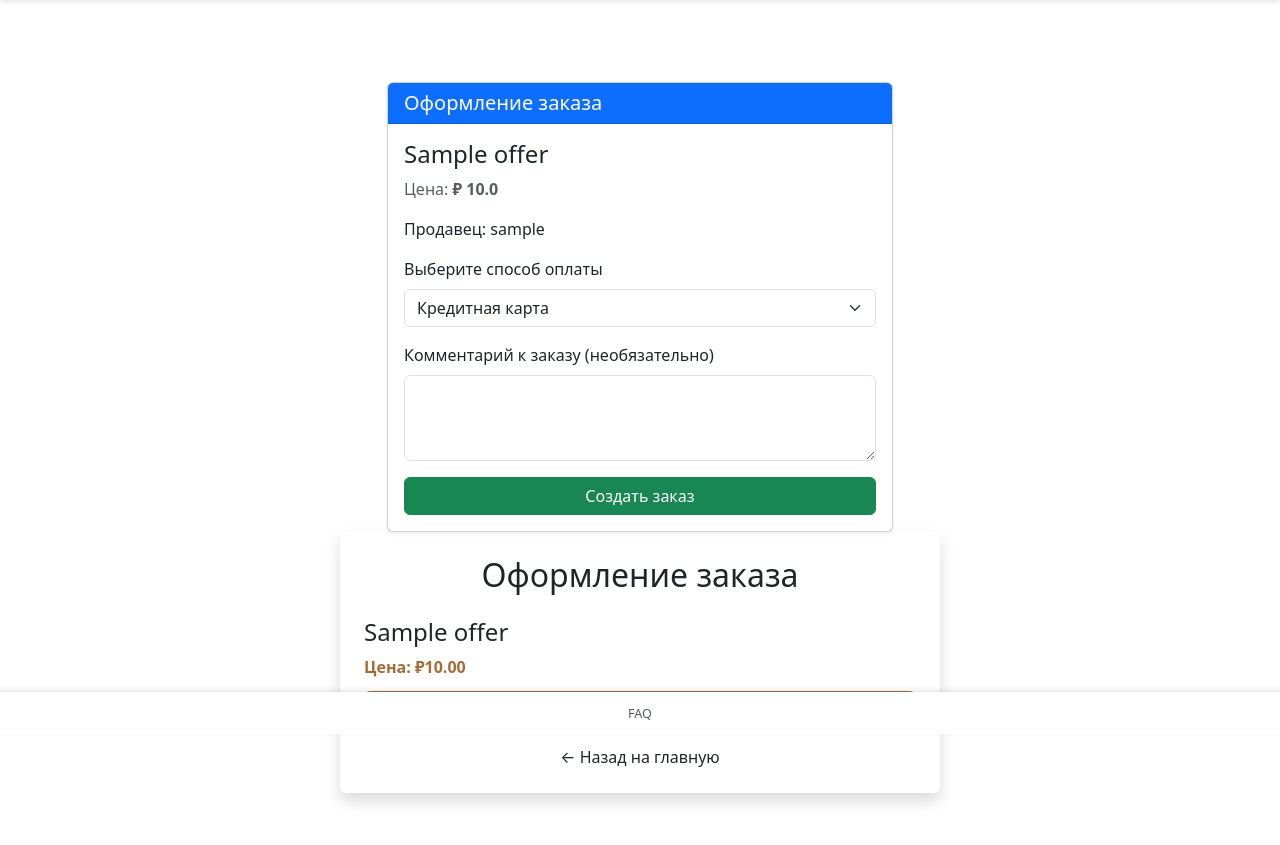
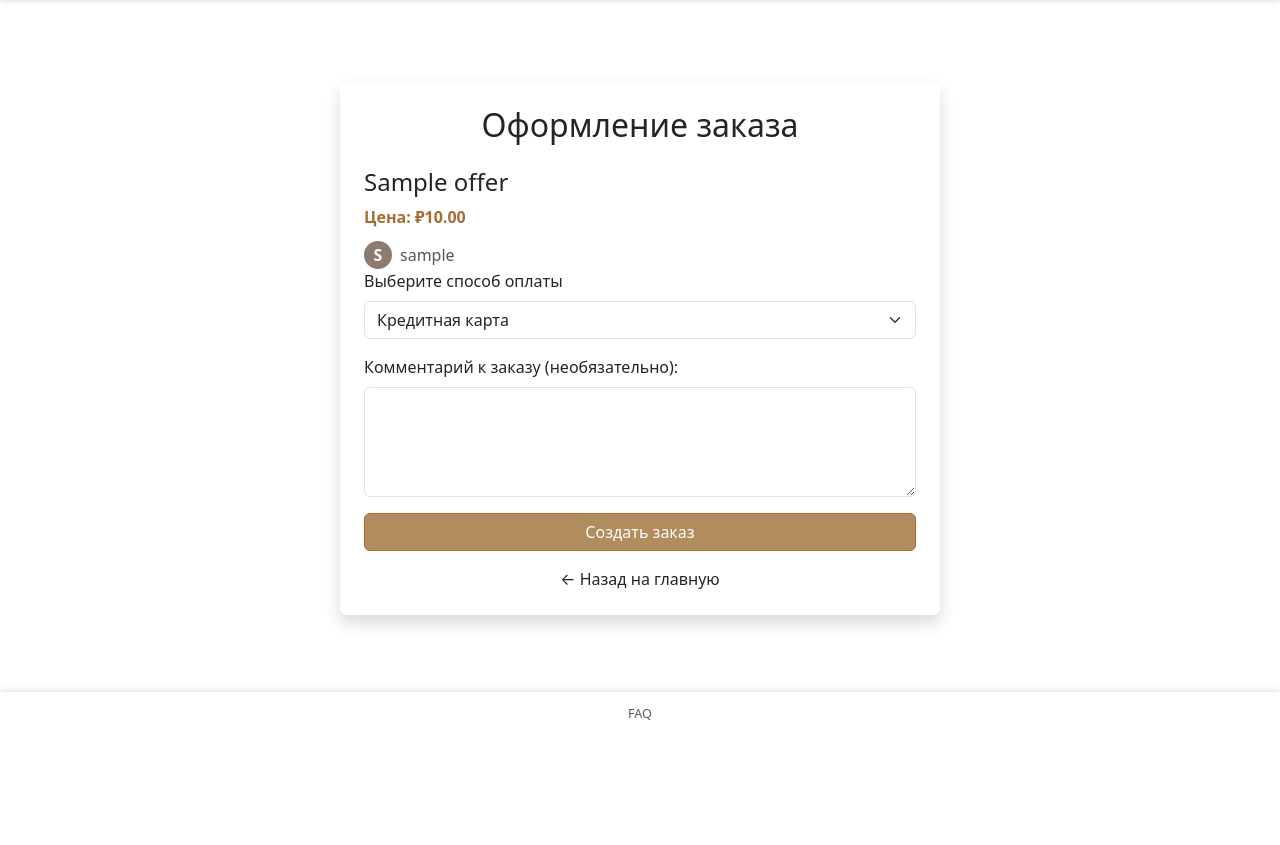
Before and after one commit to ilia-ilin/seacats, a Flask app: page /checkout/1 in a window 1280 px wide. Shown: the part 66-911 px from the top of the page. After the commit the page ends 786 px from the top, so only its background shows below. Run offline with Flask 3, Linux system fonts and the light colour scheme; tables that the repository leaves empty hold one stand-in row (values such as "Sample post").

Commit message:
reg: checkout

```diff
--- a/static/style.css
+++ b/static/style.css
@@ -183,14 +183,14 @@ footer a:hover {
     margin-bottom: 0.75rem;
 }
 
-.offer-card .seller {
+.seller {
     display: flex;
     align-items: center;
     gap: 0.5rem;
     color: #555;
 }
 
-.offer-card .avatar {
+.avatar {
     width: 28px;
     height: 28px;
     background-color: #8e7b6f;
--- a/templates/checkout.html
+++ b/templates/checkout.html
@@ -3,22 +3,18 @@
 {% block content %}
 <div class="container mt-5">
     {% if offer %}
-    <div class="row justify-content-center">
-        <div class="col-md-8 col-lg-6">
-            <div class="card shadow-sm">
-                <div class="card-header bg-primary text-white">
-                    <h5 class="mb-0">Оформление заказа</h5>
-                </div>
-                <div class="card-body">
+    <div class="create-offer-container mx-auto p-4 shadow rounded bg-white" style="max-width: 600px;">
+        <h2 class="text-center mb-4">Оформление заказа</h2>
+        <form method="POST">
+
             <h4>{{ offer.title }}</h4>
-                    <p class="text-muted">Цена: <strong>₽ {{ offer.price }}</strong></p>
+            <p class="price">Цена: ₽{{ "%.2f"|format(offer.price) }}</p>
 
             {% if offer.seller %}
-                    <p>Продавец:
-                        <a href="{{ url_for('profile', user_id=offer.seller.id) }}" class="text-decoration-none">
+            <a href="{{ url_for('profile', user_id=offer.seller.id) }}" class="seller">
+                <span class="avatar">{{ offer.seller.username[0]|upper }}</span>
                 {{ offer.seller.username }}
             </a>
-                    </p>
             {% endif %}
 
             <form action="{{ url_for('checkout', offer_id=offer.id) }}" method="post">
@@ -31,27 +27,13 @@
                         <!-- Можно добавить другие способы оплаты -->
                     </select>
                 </div>
+                <div class="mb-3">
+                    <label for="description" class="form-label">Комментарий к заказу (необязательно):</label>
+                    <textarea id="description" name="description" class="form-control" rows="4"></textarea>
+                </div>
+            </form>
 
-                        <div class="mb-3">
-                            <label for="notes" class="form-label">Комментарий к заказу (необязательно)</label>
-                            <textarea class="form-control" id="notes" name="notes" rows="3"></textarea>
-                        </div>
-
-                        <button type="submit" class="btn btn-success w-100">Создать заказ</button>
-                    </form>
-                </div>
-            </div>
-        </div>
-    </div>
-
-    <div class="create-offer-container mx-auto p-4 shadow rounded bg-white" style="max-width: 600px;">
-        <h2 class="text-center mb-4">Оформление заказа</h2>
-        <form method="POST">
-
-            <h4>{{ offer.title }}</h4>
-            <p class="price">Цена: ₽{{ "%.2f"|format(offer.price) }}</p>
-
-            <button type="submit" class="btn btn-primary w-100">Создать предложение</button>
+            <button type="submit" class="btn btn-primary w-100">Создать заказ</button>
         </form>
 
         <div class="text-center mt-3">
```
Lines whose indentation alone changed are shown as unchanged.
